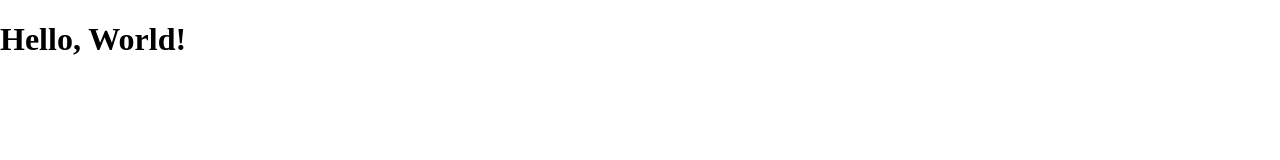
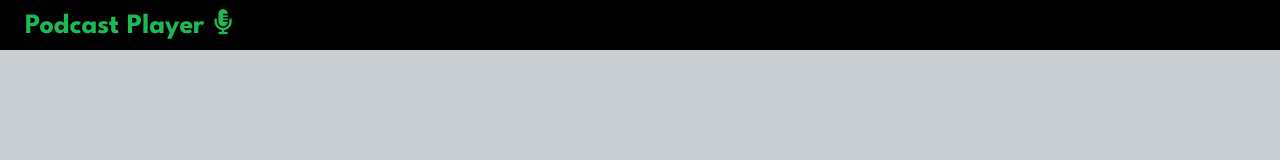
Before and after one commit to faradilshodov/podcast-player, a website: page public/index.html in a window 1280 px wide. Drawn offline with Linux system fonts and the light colour scheme.

Commit message:
Added navbar UI, font and background of main page

```diff
--- a/public/index.html
+++ b/public/index.html
@@ -11,7 +11,15 @@
     <link rel="stylesheet" href="style.css">
 </head>
 <body>
-    <h1>Hello, World!</h1>
+
+    <!-- Navigation -->
+    <div class="nav-wrapper">
+        <nav class="nav">
+            <h1 class="nav-title">Podcast Player</h1>
+            <i class="fas fa-microphone-alt"></i>
+        </nav>
+    </div>
+
     <!-- Script -->
     <script src="script.js"></script>
 </body>
--- a/public/style.css
+++ b/public/style.css
@@ -1,3 +1,4 @@
+@import url('https://fonts.googleapis.com/css2?family=League+Spartan:wght@100..900&family=Roboto:ital,wght@0,100..900;1,100..900&display=swap');
 
 html {
     box-sizing: border-box;
@@ -6,4 +7,34 @@ html {
 body {
     margin: 0;
     min-height: 100vh;
+    background: #c9ced3;
+    font-family: 'League Spartan', sans-serif;
 }
+
+.nav-wrapper {
+    height: 50px;
+    width: 100%;
+    background: black;
+}
+
+.nav {
+    display: flex;
+    align-items: center;
+    position: relative;
+    top: 13px;
+}
+
+.nav-title {
+    font-size: 28px;
+    margin: 0;
+    margin-left: 25px;
+    color: #1DB954;
+}
+
+.nav-wrapper i {
+    color: #1DB954;
+    font-size: 25px;
+    position: relative;
+    top: -5px;
+    left: 10px;
+}
```
